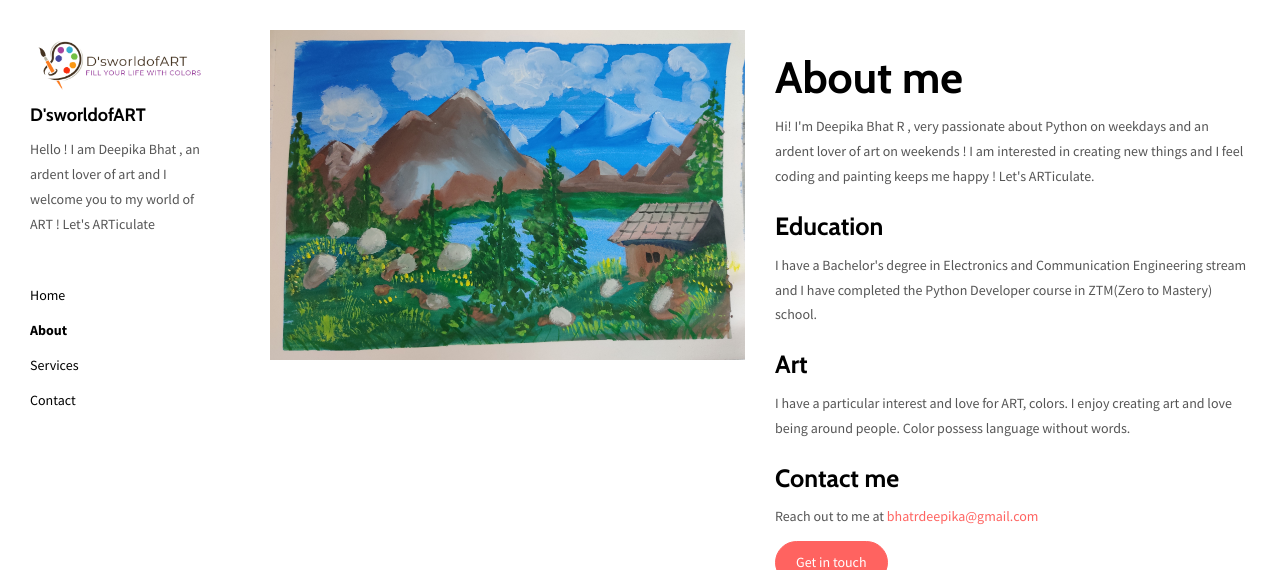
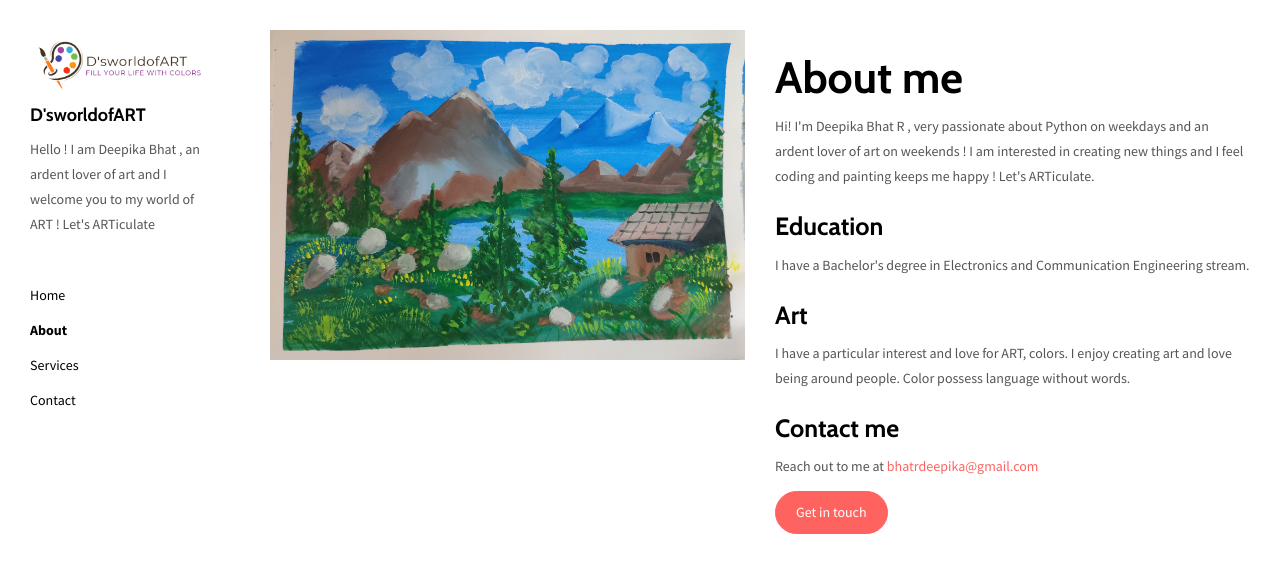
Before and after one commit to bhatdeepika/portfolio, a Flask app: page /about.html in a window 1280 px wide. Shown: the top 570 px of the page. Run offline with Flask 2, Linux system fonts and the light colour scheme; some libraries are stand-ins or nearby versions.

Commit message:
about page change

```diff
--- a/templates/about.html
+++ b/templates/about.html
@@ -80,7 +80,7 @@
 
         <h3>Education</h3>
 
-        <p>I have a Bachelor's degree  in Electronics and Communication Engineering stream and I have completed the Python Developer course in ZTM(Zero to Mastery) school.</p>
+        <p>I have a Bachelor's degree  in Electronics and Communication Engineering stream.</p>
 
         <h3>Art</h3>
 
```
